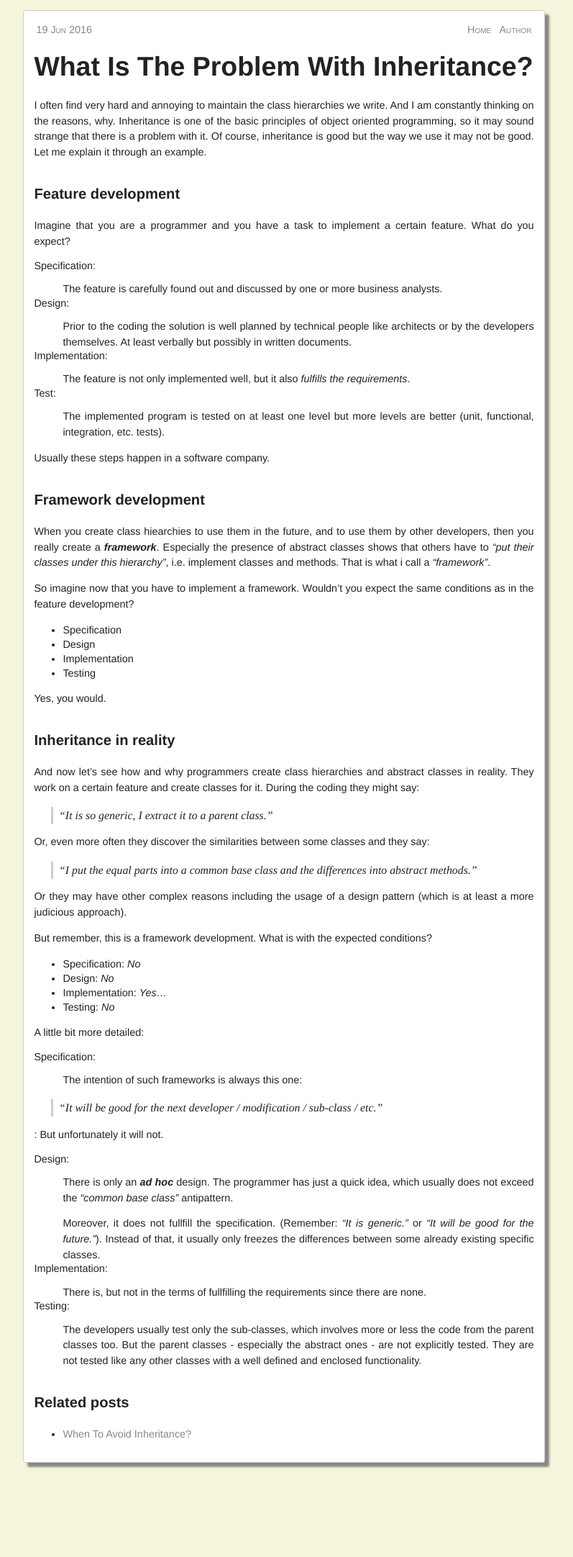
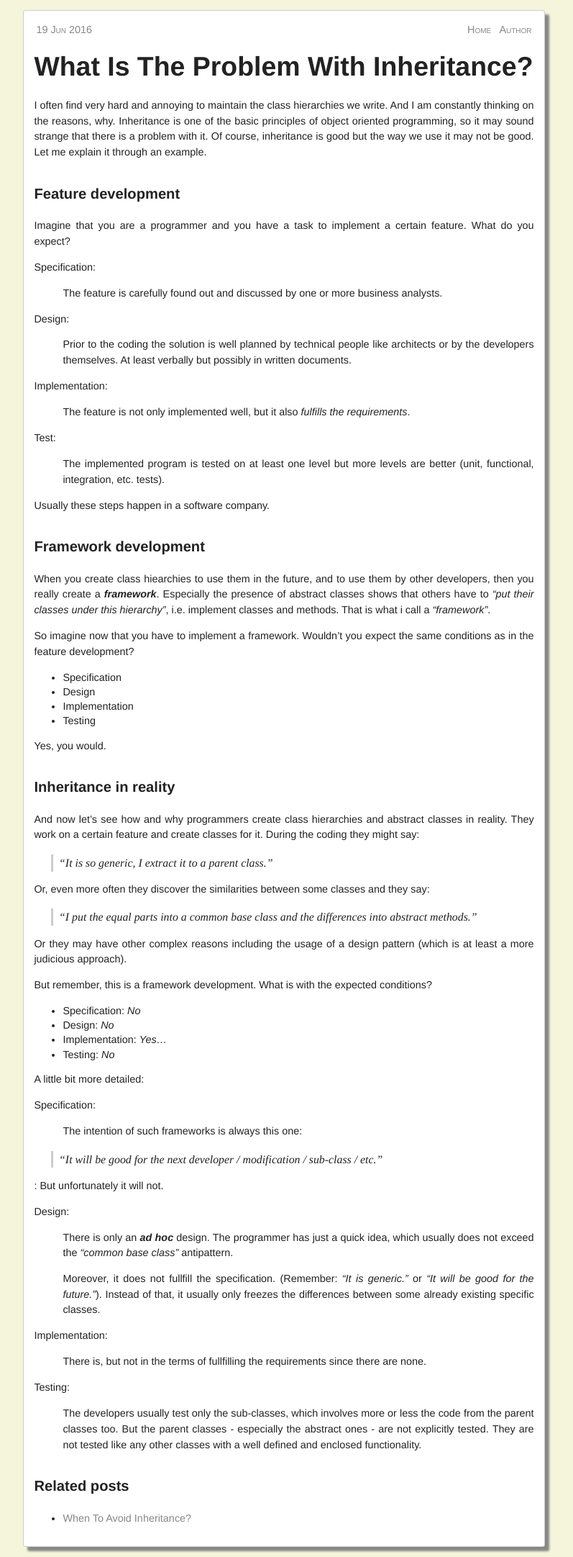
Before and after one commit to woj-tek/petozoltan.github.io, a Jekyll site: the page built from _posts/2016-06-19-what-is-the-problem-with-inheritance.md, in a window 1280 px wide. Shown: the whole page at 72% size, without its empty margins (245-1042 px from the left). Built offline with Jekyll 4.4.1, drawn with Linux system fonts in a browser that asks for light colours; before the commit the page ends 2046 px from its top, so only the background shows below that.

Commit message:
Adding more formatting

```diff
--- a/css/main.css
+++ b/css/main.css
@@ -73,6 +73,12 @@ p {
     text-align: justify;
     line-height: 1.5em;
 }
+dt {
+    margin: 1em 0 0 0;
+    padding: 0 0 0 0;
+    text-align: justify;
+    line-height: 1.5em;
+}
 li {
     margin: 0 0 0 0;
     padding: 0 0 0 0;
```
